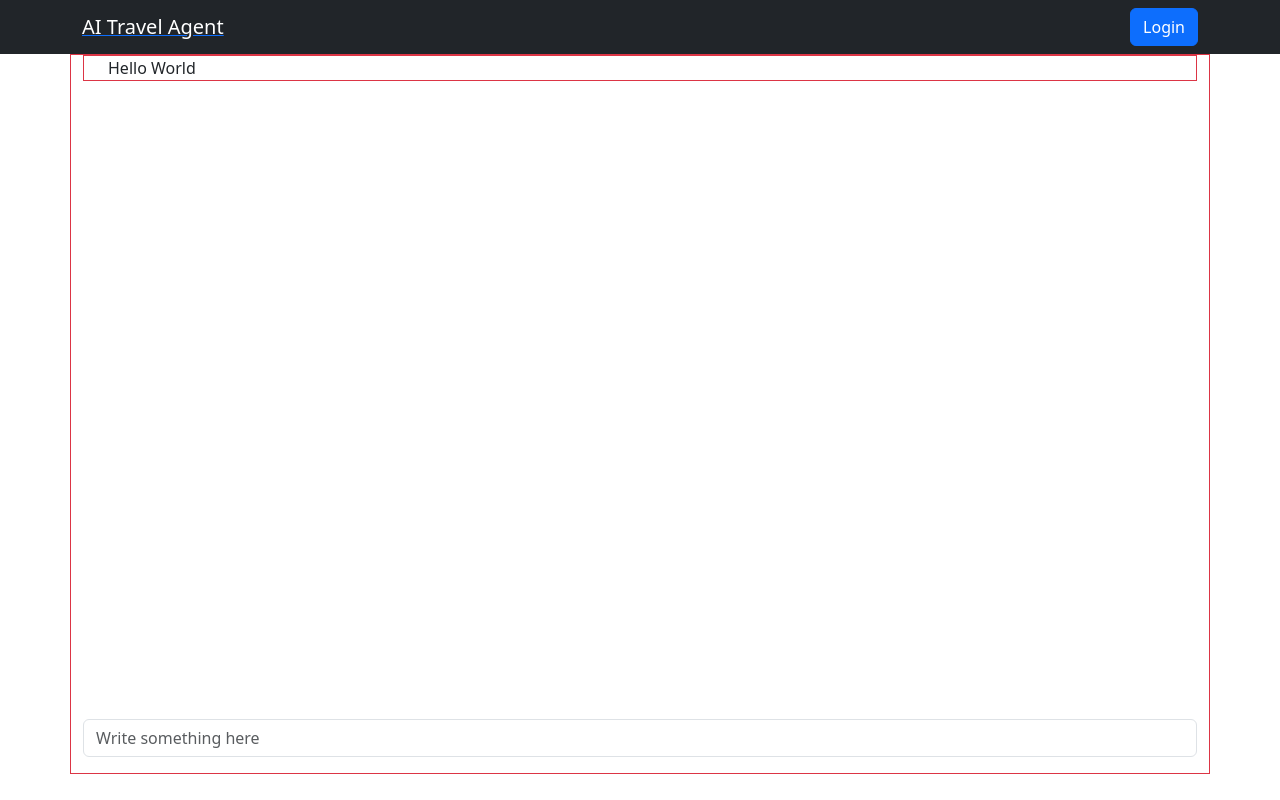
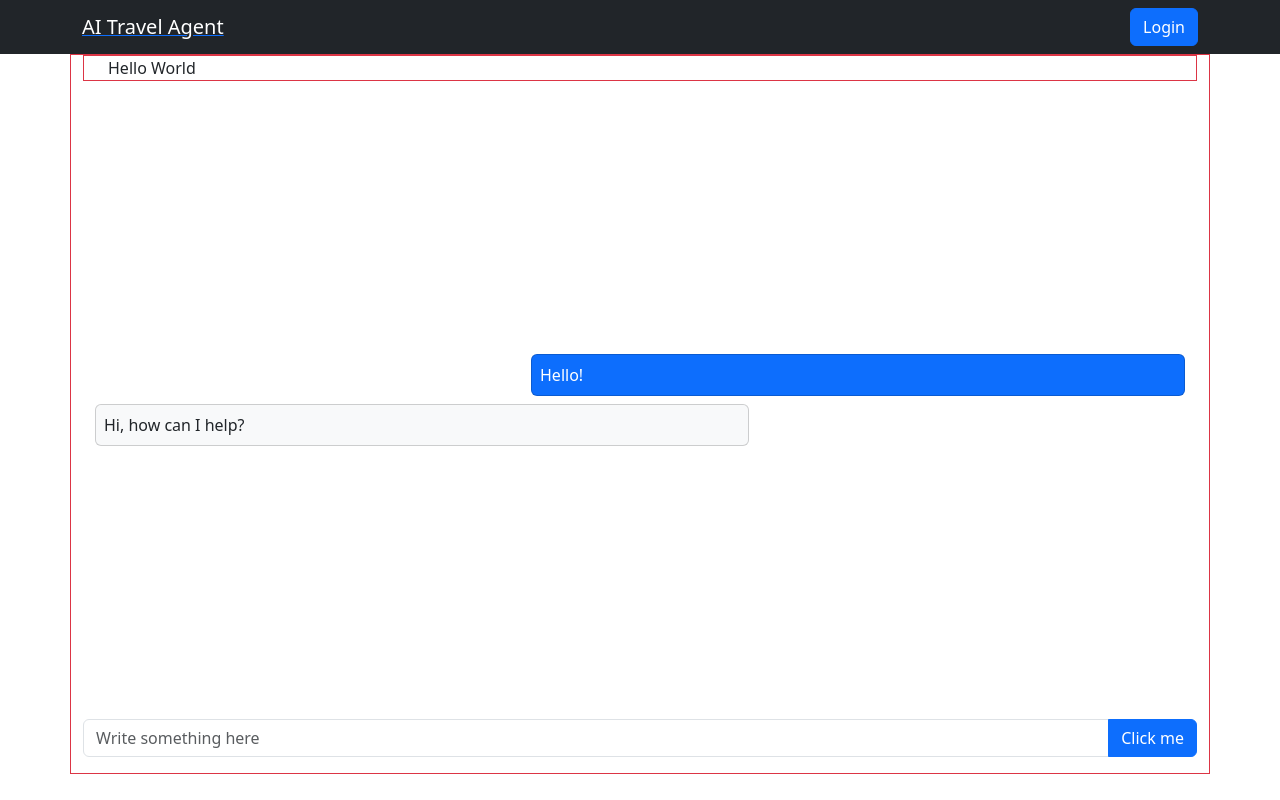
Before and after one commit to open-meadow/travel-ai-agent, a React (Vite) app in the folder frontend/: page / in a window 1280 px wide. Built offline with nearby package versions, Linux system fonts and the light colour scheme; what @descope/react-sdk would draw is missing.

Commit message:
Safety commit

```diff
--- a/frontend/package.json
+++ b/frontend/package.json
@@ -10,9 +10,13 @@
     "preview": "vite preview"
   },
   "dependencies": {
+    "@ai-sdk/openai": "^2.0.23",
+    "@ai-sdk/xai": "^2.0.14",
     "@descope/react-sdk": "^2.19.0",
     "@tailwindcss/vite": "^4.1.12",
+    "ai": "^5.0.28",
     "bootstrap": "^5.3.8",
+    "openai": "^5.16.0",
     "react": "^19.1.1",
     "react-bootstrap": "^2.10.10",
     "react-dom": "^19.1.1",
--- a/frontend/src/components/TextSection.jsx
+++ b/frontend/src/components/TextSection.jsx
@@ -1,6 +1,6 @@
-import { InputGroup, Form } from "react-bootstrap"
+import { InputGroup, Form, Button } from "react-bootstrap"
 
-const TextSection = () => {
+const TextSection = ({ handleChat }) => {
     return(
     <>
         <InputGroup className="mb-3">
@@ -9,6 +9,8 @@ const TextSection = () => {
                 aria-label="chat"
                 aria-describedby="chat"
             />
+            <Button onClick={handleChat}>Click me</Button>
+
         </InputGroup>
     </>)
 }
--- a/frontend/src/views/Home.jsx
+++ b/frontend/src/views/Home.jsx
@@ -1,17 +1,58 @@
-import { BrowserRouter, Routes, Route, Link } from 'react-router-dom'
-import { Container } from 'react-bootstrap'
+import { Container, Button, Card } from 'react-bootstrap'
+import { useState } from 'react';
 
 import TextSection from '../components/TextSection'
-import Login from './Login'
+
+function ChatMessages({ messages }) {
+  return (
+    <Container style={{ maxHeight: "400px", overflowY: "auto" }}>
+      {messages.map((msg, idx) => (
+        <Card
+          key={idx}
+          className={`my-2 p-2 ${msg.sender === "user" ? "bg-primary text-white ms-auto" : "bg-light text-dark me-auto"}`}
+          style={{ maxWidth: "60%" }}
+        >
+          {msg.text}
+        </Card>
+      ))}
+    </Container>
+  );
+}
+
 
 const Home = () => {
+    const [reply, setReply] = useState("")
+    const [loading, setLoading] = useState(false)
+
+    const messages = [
+        {sender: "user", text: "Hello!"},
+        {sender: "bot", text: "Hi, how can I help?"}
+    ]
+
+    const handleChat = async () => {
+      fetch("http://localhost:5000/chat", {
+            method: "POST",
+            headers: { "Content-Type": "application/json" },
+            body: JSON.stringify({ message: "Why is the sky blue? Keep your answer short" })
+        })
+        .then(res => res.json())
+        .then(data => {
+            setReply(data.reply || "No response from server");   // <-- now it's safe
+        })
+        .catch(err => console.error("Fetch error:", err));
+
+    };
+
+
     return(
         <>
             <Container style={{height: "90vh"}} className='border border-danger d-flex flex-column flex-wrap justify-content-between align-items-center'>
                 <Container className='border border-danger d-flex flex-column flex-wrap justify-content-between align-items-center'>
                     <Container>Hello World</Container>
                 </Container>
-                <TextSection></TextSection>
+                <ChatMessages messages={messages}></ChatMessages>
+                {/* <Container>{reply}</Container> */}
+                <TextSection handleChat={handleChat}></TextSection>
             </Container>
         </>
     )
```
Also changed, not shown: 2 other files (tests, documents, lock files or other folders).
